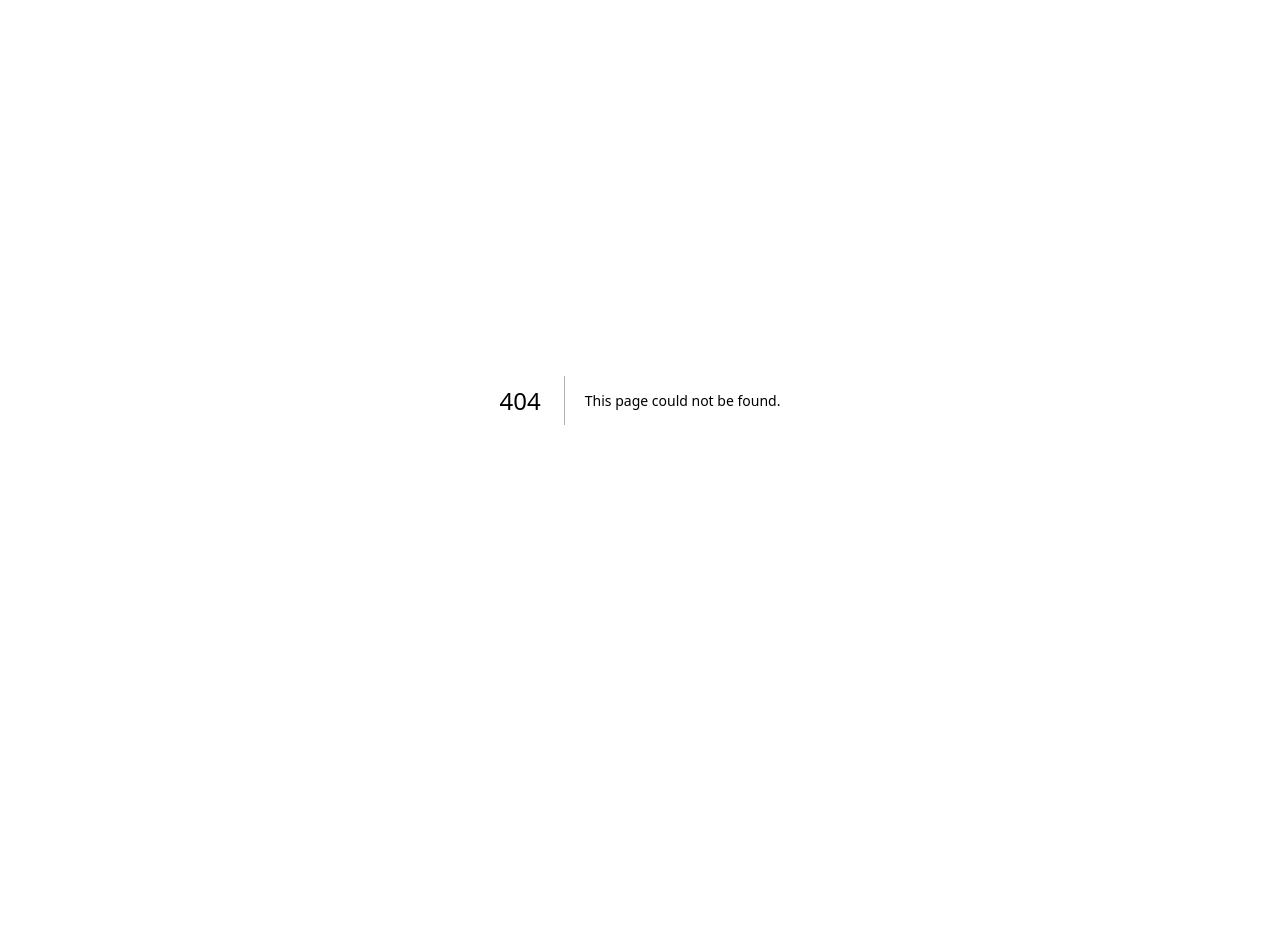
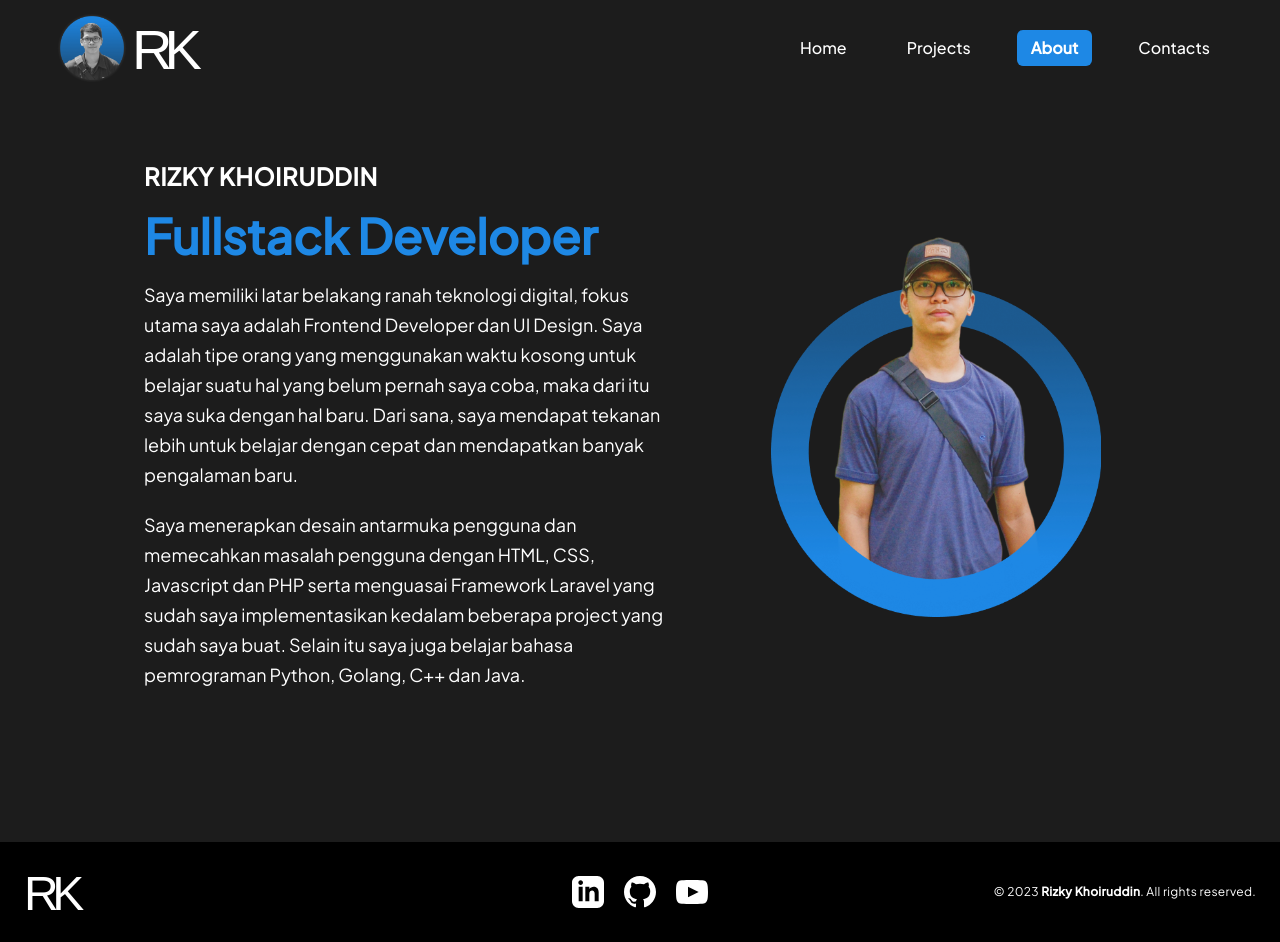
Before and after one commit to Fallcruz/Portfolio, a Next.js app: page /about in a window 1280 px wide. Before the commit this address had no page. Before the commit the page ends 800 px from the top, so only its background shows below. Built offline with nearby package versions, Linux system fonts and the light colour scheme; a web font is replaced by a local one.

Commit message:
04-12-2023

```diff
--- /dev/null
+++ b/app/(home)/page.js
@@ -0,0 +1,13 @@
+import Jumbotron from '../components/Jumbotron'
+import Projects from '../components/Projects'
+import Skills from '../components/Skills'
+
+export default function Page() {
+    return (
+        <>
+            <Jumbotron />
+            <Skills />
+            <Projects />
+        </>
+    )
+}
--- /dev/null
+++ b/app/about/page.js
@@ -0,0 +1,25 @@
+import Image from 'next/image'
+import Link from 'next/link'
+import React from 'react'
+
+function page() {
+    return (
+        <div className='flex lg:flex-row flex-col-reverse lg:px-0 px-0 lg:ms-6 ms-0 mt-6 lg:gap-0 gap-12'>
+            <div className='flex flex-col basis-[50%] items-start justify-center lg:ms-10 ms-0 me-0 gap-5'>
+                <h1 className='text-2xl font-semibold uppercase tracking-wide'>Rizky Khoiruddin</h1>
+                <h2 className='text-blue text-5xl font-bold'>Fullstack Developer</h2>
+                <p className='lg:text-lg text-base lg:leading-[30px] leading-7'>
+                Saya memiliki latar belakang ranah teknologi digital, fokus utama saya adalah Frontend Developer dan UI Design. Saya adalah tipe orang yang menggunakan waktu kosong untuk belajar suatu hal yang belum pernah saya coba, maka dari itu saya suka dengan hal baru. Dari sana, saya mendapat tekanan lebih untuk belajar dengan cepat dan mendapatkan banyak pengalaman baru.
+                </p>
+                <p className='lg:text-lg text-base lg:leading-[30px] leading-7'>
+                Saya menerapkan desain antarmuka pengguna dan memecahkan masalah pengguna dengan HTML, CSS, Javascript dan PHP serta menguasai Framework Laravel yang sudah saya implementasikan kedalam beberapa project yang sudah saya buat. Selain itu saya juga belajar bahasa pemrograman Python, Golang, C++ dan Java.
+                </p>
+            </div>
+            <div className='flex flex-row basis-[50%] items-center justify-center'>
+                <Image className='lg:w-auto w-72 lg:h-96 h-auto' src='/img/pic-profile.png' width={500} height={500} quality={100} alt='logo' priority={true}/>
+            </div>
+        </div>
+    )
+}
+
+export default page
--- a/app/components/Navbar.js
+++ b/app/components/Navbar.js
@@ -1,9 +1,11 @@
 'use client'
 import Image from 'next/image'
 import Link from 'next/link'
+import { usePathname } from 'next/navigation'
 import React, { useState } from 'react'
 
 function Navbar() {
+    const pathname = usePathname()
     const [showNavbar, setShowNavbar] = useState(false)
     const handleNavbar = () => {
         setShowNavbar(!showNavbar)
@@ -15,27 +17,21 @@ function Navbar() {
                 <Image className='lg:w-[72px] lg:h-[72px] w-14 h-14' src='/img/round-profile.png' width={500} height={500} quality={100} alt='logo' priority={true} />
                 <h1 className='mt-1 lg:text-[3.5rem] text-[2.2rem] font-rakkas leading-none lg:tracking-[-0.5rem] tracking-[-0.3rem]'>RK</h1>
             </div>
-            <ul className={`navbar-menu ${showNavbar ? 'flex' : 'hidden'} lg:flex flex-row lg:w-fit w-[98%] bg-black-secondary items-center lg:justify-end justify-center lg:pt-0 lg:pb-0 pt-4 pb-6 lg:gap-12 gap-8`}>
-                <li className='w-fit active'>
+            <ul className={`navbar-menu ${showNavbar ? 'flex' : 'hidden'} lg:flex flex-row lg:w-fit w-[98%] bg-black-secondary items-center lg:justify-end justify-center lg:pt-0 lg:pb-0 pt-4 pb-6 lg:gap-8 gap-8`}>
+                <li className={`w-fit ${pathname === '/' ? 'active' : ''}`}>
                     <Link href='/' className='font-plus-jakarta-sans lg:text-base text-sm font-medium hover:text-gray'>Home</Link>
                 </li>
                 <li className='w-fit'>
                     <Link href='/' className='font-plus-jakarta-sans lg:text-base text-sm font-medium hover:text-gray'>Projects</Link>
                 </li>
-                <li className='w-fit'>
-                    <Link href='/' className='font-plus-jakarta-sans lg:text-base text-sm font-medium hover:text-gray'>About</Link>
+                <li className={`w-fit ${pathname === '/about' ? 'active' : ''}`}>
+                    <Link href='/about' className='font-plus-jakarta-sans lg:text-base text-sm font-medium hover:text-gray'>About</Link>
                 </li>
                 <li className='w-fit'>
                     <Link href='/' className='font-plus-jakarta-sans lg:text-base text-sm font-medium hover:text-gray'>Contacts</Link>
                 </li>
             </ul>
             <div className='flex lg:hidden items-center justify-center'>
-                {/* <svg xmlns="http://www.w3.org/2000/svg" className="icon icon-tabler icon-tabler-menu-2 cursor-pointer" width={32} height={32} viewBox="0 0 24 24" strokeWidth={2} stroke="currentColor" fill="none" strokeLinecap="round" strokeLinejoin="round" onClick={() => handleNavbar()}>
-                    <path stroke="none" d="M0 0h24v24H0z" fill="none" />
-                    <path d="M4 6l16 0" />
-                    <path d="M4 12l16 0" />
-                    <path d="M4 18l16 0" />
-                </svg> */}
                 <svg xmlns="http://www.w3.org/2000/svg" className="icon icon-tabler icon-tabler-menu-deep cursor-pointer" width={32} height={32} viewBox="0 0 24 24" strokeWidth={2} stroke="currentColor" fill="none" strokeLinecap="round" strokeLinejoin="round" onClick={() => handleNavbar()}>
                     <path stroke="none" d="M0 0h24v24H0z" fill="none" />
                     <path d="M4 6h16" />
--- a/app/layout.js
+++ b/app/layout.js
@@ -1,6 +1,8 @@
 // import './globals.css'
 import './style.scss'
-import { Analytics } from '@vercel/analytics/react';
+import Navbar from './components/Navbar'
+import Footer from './components/Footer'
+// import { Analytics } from '@vercel/analytics/react';
 
 export const metadata = {
     title: 'Portfolio - Rizky Khoiruddin',
@@ -12,12 +14,19 @@ export default function RootLayout({ children }) {
         <html lang="en">
             <head>
                 <link rel="icon" href="./" sizes="any" />
-                {/* <link rel="stylesheet" href="https://cdn.jsdelivr.net/npm/@tabler/icons-webfont@latest/tabler-icons.min.css" defer /> */}
                 <link rel="stylesheet" href="https://cdnjs.cloudflare.com/ajax/libs/tabler-icons/1.35.0/iconfont/tabler-icons.min.css" defer />
             </head>
             <body>
-                {children}
-                <Analytics />
+                <main className="flex flex-col min-h-screen max-w-[1600px] mx-auto gap-4">
+                    <Navbar />
+                    <div className='lg:min-h-[120px] min-h-[100px]'></div>
+                    <div className='lg:px-20 px-8'>
+                        {children}
+                    </div>
+                    <div className='min-h-[120px]'></div>
+                    <Footer />
+                </main>
+                {/* <Analytics /> */}
             </body>
         </html>
     )
--- a/app/style.scss
+++ b/app/style.scss
@@ -27,10 +27,12 @@ body {
 // .active {
 //     color: var(--blue);
 // }
+nav .navbar-menu li {
+    padding: 6px 14px;
+    border-radius: 6px;
+}
 nav .navbar-menu li.active {
     background: var(--blue);
-    padding: 6px 14px;
-    border-radius: 6px;
 
     a {
         color: var(--white);
```
Also changed, not shown: app/old-page.js (renamed from app/page.js), app/projects/[slug]/page.js (added), app/projects/page.js (added).
